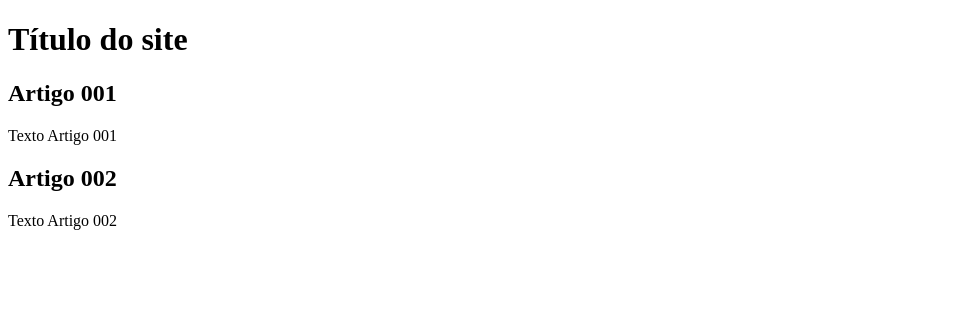
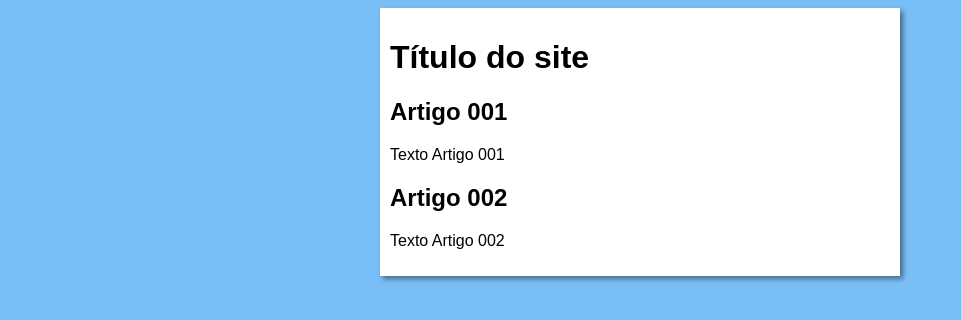
Before and after one commit to mateusgui/projeto-site-branches, a plain HTML site: page index.html in a window 1280 px wide. Shown: the whole page, without its empty margins (0-961 px from the left). Drawn offline with Linux system fonts and the light colour scheme.

Commit message:
Design - CSS
Main CSS creation

```diff
--- a/index.html
+++ b/index.html
@@ -4,6 +4,7 @@
     <meta charset="UTF-8">
     <meta name="viewport" content="width=device-width, initial-scale=1.0">
     <title>Título do site</title>
+    <link rel="stylesheet" href="style/style.css">
 </head>
 <body>
     <main>
--- /dev/null
+++ b/style/style.css
@@ -0,0 +1,15 @@
+* {
+    font-family: Arial, Helvetica, sans-serif;
+}
+
+body {
+    background-color: rgb(120, 190, 247);
+}
+
+main {
+    background-color: white;
+    width: 500px;
+    margin: auto;
+    padding: 10px;
+    box-shadow: 3px 3px 5px rgba(0, 0, 0, 0.437);
+}
```
